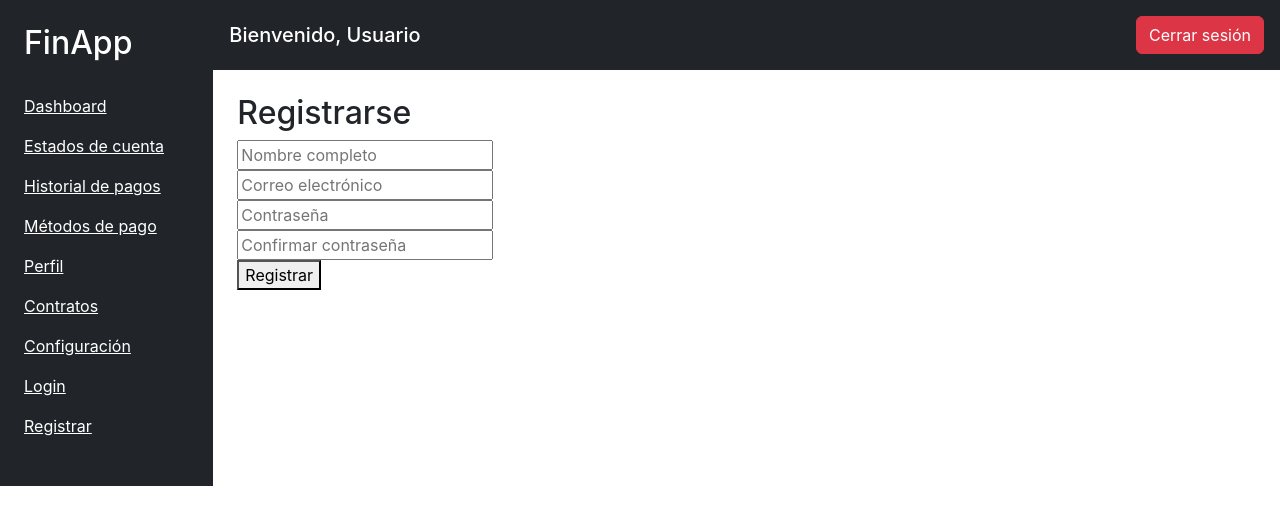
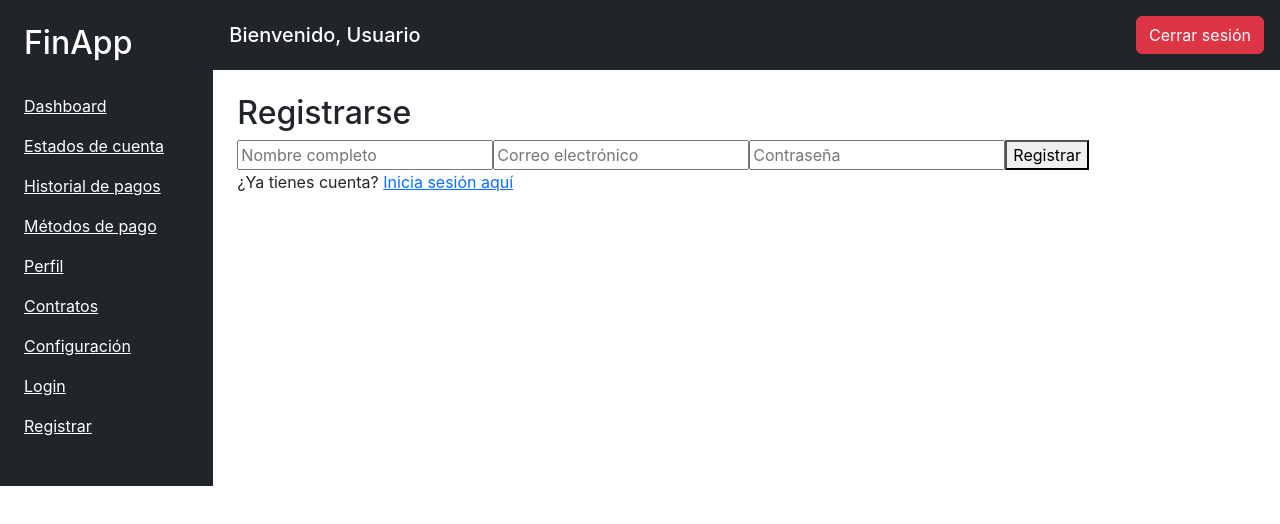
Before and after one commit to Jaime-Gutierrez-19/Prestige1, a React (Create React App) app in the folder frontend/: page /register in a window 1280 px wide. Shown: the top 524 px of the page. Built offline with nearby package versions, Linux system fonts and the light colour scheme.

Commit message:
log y reg casi listos

```diff
--- a/frontend/src/App.js
+++ b/frontend/src/App.js
@@ -1,5 +1,5 @@
-import React from "react";
-import { Route, Routes } from "react-router-dom";  // Cambié 'Switch' por 'Routes'
+import React, { useState } from "react";
+import { Route, Routes, useNavigate } from "react-router-dom";
 import Sidebar from "./components/Sidebar";
 import Header from "./components/Header";
 import { Dashboard } from './pages/Dashboard';
@@ -13,22 +13,44 @@ import Login from "./pages/Login";
 import Register from "./pages/Register";
 
 const App = () => {
+  const [isAuthenticated, setIsAuthenticated] = useState(false);  // Estado de autenticación
+  const navigate = useNavigate();
+
+  // Función de logout
+  const handleLogout = () => {
+    setIsAuthenticated(false);
+    navigate("/"); // Redirige al Login
+  };
+
+  // Función de login (esto simula la autenticación)
+  const handleLogin = () => {
+    setIsAuthenticated(true);
+    navigate("/dashboard");  // Redirige al Dashboard
+  };
+
   return (
     <div className="d-flex h-100">
       <Sidebar />
       <div className="flex-grow-1">
         <Header />
         <div className="container-fluid p-4">
-          <Routes>  {/* Cambié 'Switch' por 'Routes' */}
-            <Route path="/dashboard" element={<Dashboard />} />  {/* Usé 'element' en lugar de 'component' */}
+          <Routes>
+            {/* Si el usuario no está autenticado, redirige al Login */}
+            <Route path="/" element={isAuthenticated ? <Dashboard onLogout={handleLogout} /> : <Login setIsAuthenticated={handleLogin} />} />
+
+            {/* Registro, si ya está autenticado redirige al Dashboard */}
+            <Route path="/register" element={isAuthenticated ? <Dashboard onLogout={handleLogout} /> : <Register setIsAuthenticated={handleLogin} />} />
+
+            {/* Dashboard está protegido */}
+            <Route path="/dashboard" element={isAuthenticated ? <Dashboard onLogout={handleLogout} /> : <Login setIsAuthenticated={handleLogin} />} />
+
+            {/* Otras rutas */}
             <Route path="/statements" element={<Statements />} />
             <Route path="/payment-history" element={<PaymentHistory />} />
             <Route path="/payment-methods" element={<PaymentMethods />} />
             <Route path="/profile" element={<Profile />} />
             <Route path="/contracts" element={<Contracts />} />
             <Route path="/settings" element={<Settings />} />
-            <Route path="/login" element={<Login />} />
-            <Route path="/register" element={<Register />} />
           </Routes>
         </div>
       </div>
--- /dev/null
+++ b/frontend/src/context/AuthContext.js
@@ -0,0 +1,24 @@
+import React, { createContext, useContext, useState } from "react";
+
+// Creamos el contexto de autenticación
+const AuthContext = createContext();
+
+// Componente proveedor de contexto
+export const AuthProvider = ({ children }) => {
+  const [isAuthenticated, setIsAuthenticated] = useState(false);
+
+  // Función para loguear al usuario
+  const login = () => setIsAuthenticated(true);
+
+  // Función para desloguear al usuario
+  const logout = () => setIsAuthenticated(false);
+
+  return (
+    <AuthContext.Provider value={{ isAuthenticated, login, logout }}>
+      {children}
+    </AuthContext.Provider>
+  );
+};
+
+// Hook personalizado para usar el contexto
+export const useAuth = () => useContext(AuthContext);
--- a/frontend/src/index.js
+++ b/frontend/src/index.js
@@ -1,15 +1,18 @@
 import React from "react";
 import ReactDOM from 'react-dom/client';
-import "bootstrap/dist/css/bootstrap.min.css";  // Importa los estilos de Bootstrap
-import "./index.css";  // Si tienes estilos adicionales propios
+import "bootstrap/dist/css/bootstrap.min.css";
+import "./index.css";
 import App from "./App";
 import ReactModal from "react-modal";
-import { BrowserRouter } from 'react-router-dom';  // Asegúrate de importar BrowserRouter
+import { BrowserRouter } from 'react-router-dom';
+import { AuthProvider } from "./context/AuthContext";  // Importar el AuthProvider
 
 const root = ReactDOM.createRoot(document.getElementById('root'));
 ReactModal.setAppElement("#root");
 root.render(
   <BrowserRouter>  {/* Asegúrate de envolver tu aplicación con BrowserRouter */}
-    <App />
+    <AuthProvider>
+      <App />
+    </AuthProvider>
   </BrowserRouter>
 );
--- a/frontend/src/pages/Dashboard.js
+++ b/frontend/src/pages/Dashboard.js
@@ -2,7 +2,7 @@ import React from "react";
 import Card from "../components/Card";
 import Table from "../components/Table";
 
-export const Dashboard = () => {
+export const Dashboard = ({ onLogout }) => {
   const dummyData = {
     balance: "$4,500.00",
     paymentsDue: "$300.00",
@@ -30,6 +30,7 @@ export const Dashboard = () => {
             <li key={index}>{notification}</li>
           ))}
         </ul>
+        <button onClick={onLogout}>Cerrar sesión</button>
       </div>
     </div>
   );
--- a/frontend/src/pages/Login.js
+++ b/frontend/src/pages/Login.js
@@ -1,43 +1,42 @@
 import React, { useState } from "react";
 import { useNavigate } from "react-router-dom";
 
-const Login = () => {
+const Login = ({ setIsAuthenticated }) => {
   const [email, setEmail] = useState("");
   const [password, setPassword] = useState("");
   const navigate = useNavigate();
 
   const handleLogin = (e) => {
     e.preventDefault();
-    // Simulamos login (esto debería ser un backend real en producción)
-    if (email === "user@royalprestige.com" && password === "password") {
+    if (email === "user@example.com" && password === "password") {
+      setIsAuthenticated(true);
       navigate("/dashboard");
     } else {
-      alert("Credenciales incorrectas.");
+      alert("Credenciales incorrectas");
     }
   };
 
   return (
-    <div className="login-container">
+    <div>
       <h2>Iniciar sesión</h2>
       <form onSubmit={handleLogin}>
-        <div>
         <input
           type="email"
           placeholder="Correo electrónico"
           value={email}
           onChange={(e) => setEmail(e.target.value)}
         />
-        </div>
-        <div>
         <input
           type="password"
           placeholder="Contraseña"
           value={password}
           onChange={(e) => setPassword(e.target.value)}
         />
-        </div>
         <button type="submit">Iniciar sesión</button>
       </form>
+      <p>
+        ¿No tienes cuenta? <a href="/register">Regístrate aquí</a>
+      </p>
     </div>
   );
 };
--- a/frontend/src/pages/Register.js
+++ b/frontend/src/pages/Register.js
@@ -1,69 +1,49 @@
 import React, { useState } from "react";
 import { useNavigate } from "react-router-dom";
 
-const Register = () => {
+const Register = ({ setIsAuthenticated }) => {
   const [name, setName] = useState("");
   const [email, setEmail] = useState("");
   const [password, setPassword] = useState("");
-  const [confirmPassword, setConfirmPassword] = useState("");
   const navigate = useNavigate();
 
   const handleRegister = (e) => {
     e.preventDefault();
-
-    // Validaciones simples
-    if (password !== confirmPassword) {
-      alert("Las contraseñas no coinciden.");
-      return;
-    }
-
-    // Simulamos el registro (esto debería conectarse a un backend en un entorno real)
     if (name && email && password) {
-      alert("Registro exitoso.");
-      navigate("/login"); // Redirige al login después del registro
+      setIsAuthenticated(true);
+      navigate("/dashboard");
     } else {
       alert("Por favor, completa todos los campos.");
     }
   };
 
   return (
-    <div className="register-container">
+    <div>
       <h2>Registrarse</h2>
       <form onSubmit={handleRegister}>
-        <div>
         <input
           type="text"
           placeholder="Nombre completo"
           value={name}
           onChange={(e) => setName(e.target.value)}
         />
-        </div>
-        <div>
         <input
           type="email"
           placeholder="Correo electrónico"
           value={email}
           onChange={(e) => setEmail(e.target.value)}
         />
-        </div>
-        <div>
         <input
           type="password"
           placeholder="Contraseña"
           value={password}
           onChange={(e) => setPassword(e.target.value)}
         />
-        </div>
-        <div>
-          <input
-            type="password"
-            placeholder="Confirmar contraseña"
-            value={confirmPassword}
-            onChange={(e) => setConfirmPassword(e.target.value)}
-          />
-        </div>
         <button type="submit">Registrar</button>
       </form>
+      <p>
+        ¿Ya tienes cuenta? <a href="/">Inicia sesión aquí</a>
+      </p>
     </div>
   );
 };
```
Lines whose indentation alone changed are shown as unchanged.
